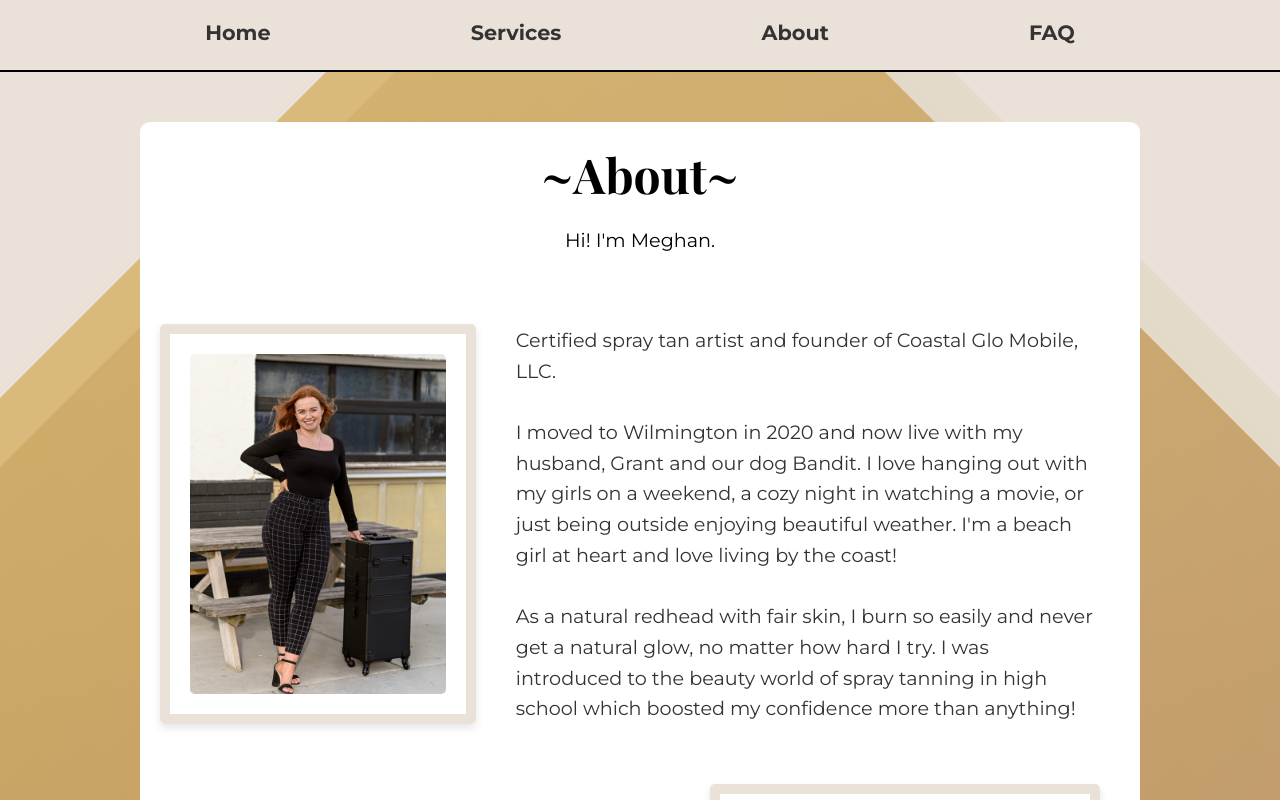
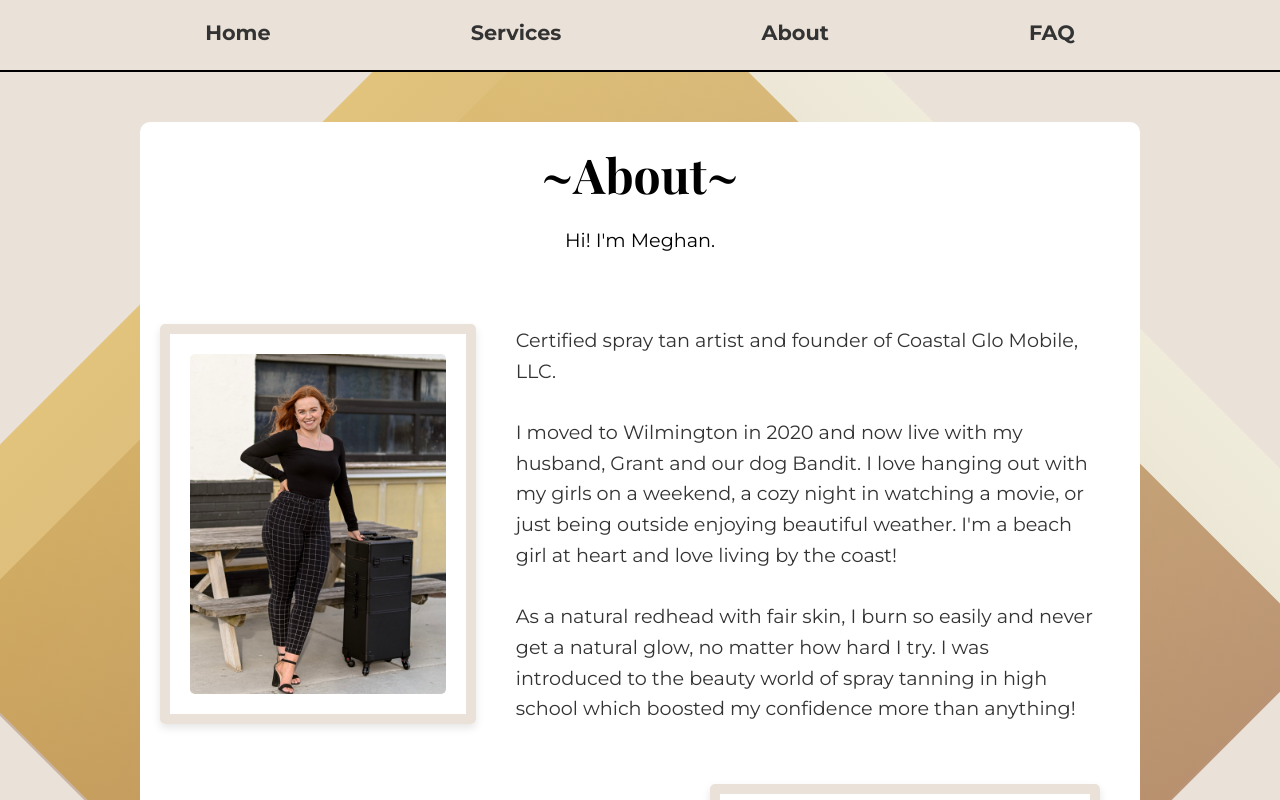
Before and after one commit to grantrisk/coastal-glo-mobile, a Next.js app: page /about in a window 1280 px wide. Shown: the top 800 px of the page. Built offline with nearby package versions, Linux system fonts and the light colour scheme.

Commit message:
Updated Animation

```diff
--- a/app/about/page.tsx
+++ b/app/about/page.tsx
@@ -9,7 +9,10 @@ export default function About() {
         <Nav />
       </header>
       <main className={styles.aboutMain}>
-        <div className={styles.parallaxBackground}></div>
+        <div>
+          <div className={styles.gradientBefore}></div>
+          <div className={styles.gradientAfter}></div>
+        </div>
         <div className={styles.aboutBackground}>
           <h1 className={styles.aboutTitle}>~About~</h1>
           <p className={styles.aboutSubtitle}>Hi! I'm Meghan.</p>
--- a/styles/About.module.css
+++ b/styles/About.module.css
@@ -1,8 +1,6 @@
 .header {
   border-bottom: 2px solid black;
 }
-
-/*TODO ADD THE MOVING BACKGROUND LIKE CULLIN DID*/
 
 .aboutMain {
   padding: 50px 0;
@@ -11,49 +9,60 @@
   z-index: 1;
 }
 
-@keyframes moveGradient {
-  0% {
-    background-position: 0 50%;
+@keyframes moveGradientBefore {
+  0%,
+  100% {
+    left: 6vw;
   }
   50% {
-    background-position: 100% 50%;
-  }
-  100% {
-    background-position: 0 50%;
+    left: 10vw;
   }
 }
 
-
-.parallaxBackground::before,
-.parallaxBackground::after {
-  z-index: -1;
-  content: '';
-  position: absolute;
-  top: 0;
-  left: 0;
-  width: 100%;
-  height: 100%;
-  opacity: 0.5; /* Adjust for desired effect */
-  transform: rotate(-45deg); /* Rotate to 45 degrees */
-  background: linear-gradient(to right, var(--soft-tan) 0%, var(--creamy-beige) 100%);
-  background-size: 200% 200%; /* Increase the background size for a smooth transition */
-  animation: moveGradient 5s ease infinite; /* Apply the animation */
+@keyframes moveGradientAfter {
+  0%,
+  100% {
+    left: 6vw;
+  }
+  50% {
+    left: 4vw;
+  }
 }
 
-.parallaxBackground::after {
-  transform: rotate(45deg); /* Rotate to -45 degrees for the opposite effect */
-  background: linear-gradient(to right, var(--gold-highlight) 0%, var(--rich-brown) 100%);
-  background-size: 200% 200%; /* Increase the background size for a smooth transition */
-  animation: moveGradient 5s ease infinite; /* Apply the animation */
+.gradientBefore,
+.gradientAfter {
+  z-index: -1;
+  position: absolute;
+  width: calc(100% - 200px);
+  height: calc(100% - 200px);
+  opacity: 0.5;
 }
 
+.gradientBefore {
+  transform: rotate(-45deg);
+  background: linear-gradient(
+    to right,
+    var(--soft-tan) 0%,
+    var(--creamy-beige) 100%
+  );
+  animation: moveGradientBefore 20s ease infinite;
+}
+
+.gradientAfter {
+  transform: rotate(45deg);
+  background: linear-gradient(
+    to right,
+    var(--gold-highlight) 0%,
+    var(--rich-brown) 100%
+  );
+  animation: moveGradientAfter 20s ease infinite;
+}
 
 .aboutBackground {
   background-color: white;
   border-radius: 10px;
   max-width: 1000px;
   margin: auto;
-  z-index: 5;
 }
 
 .aboutTitle {
```
